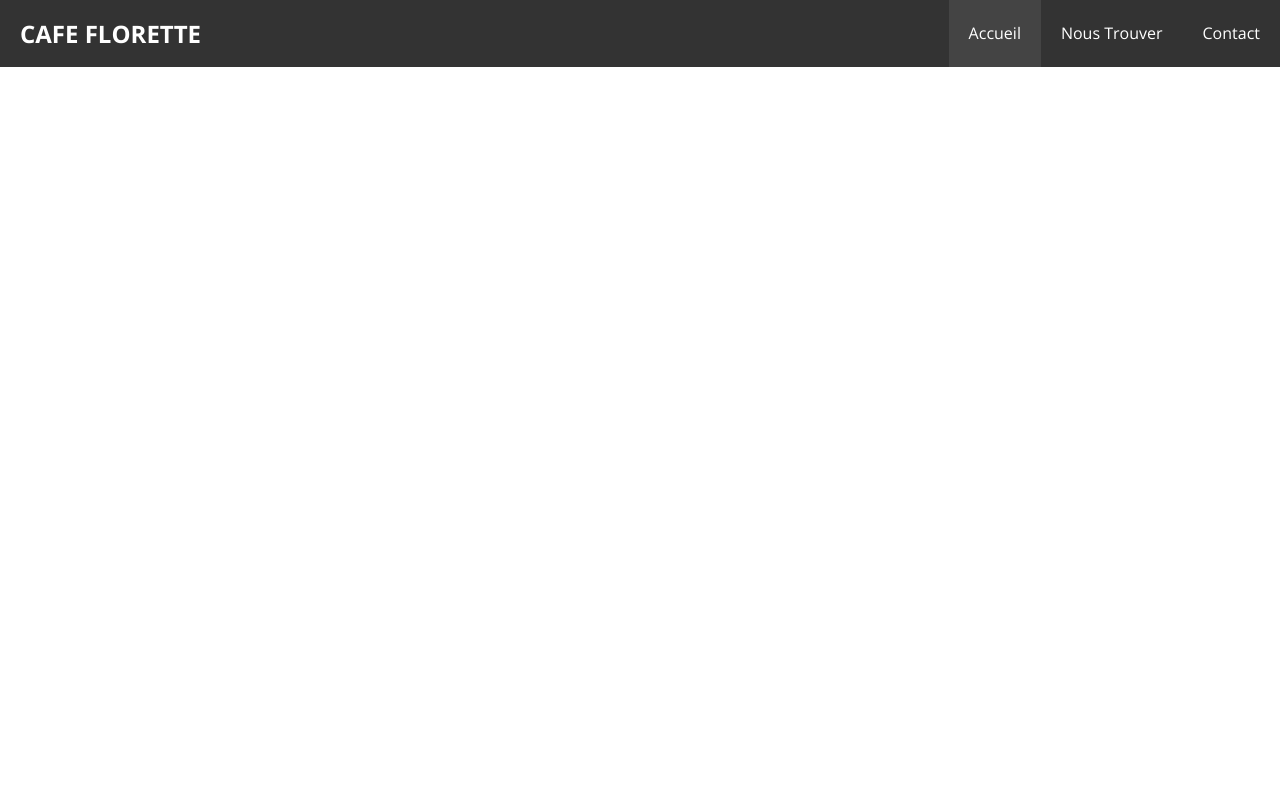
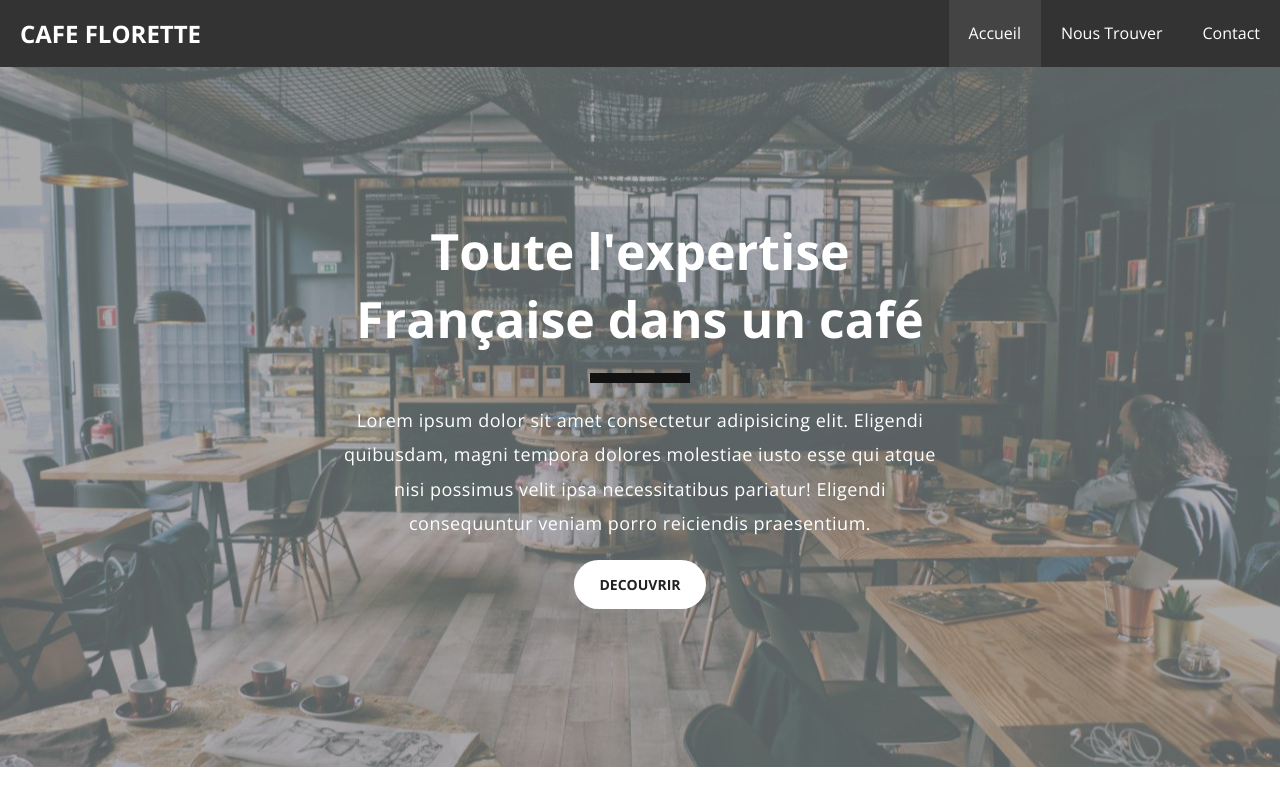
Before and after one commit to Jo-na-than/CafeFlorette, a plain HTML site: page index.html in a window 1280 px wide. Drawn offline with nearby package versions, Linux system fonts and the light colour scheme.

```diff
--- a/index.html
+++ b/index.html
@@ -24,6 +24,16 @@
                 </ul>
             </nav>
         </header>
+        <section class="vp">
+            <div class="vp-content">
+                <h1>Toute l'expertise Française dans un café</h1>
+                <div class="separator"></div>
+                    <p>
+                        Lorem ipsum dolor sit amet consectetur adipisicing elit. Eligendi quibusdam, magni tempora dolores molestiae iusto esse qui atque nisi possimus velit ipsa necessitatibus pariatur! Eligendi consequuntur veniam porro reiciendis praesentium.
+                    </p>
+                    <a href="./where.html" class="btn btn-primary my-10">DECOUVRIR</a>
+            </div>
+        </section>
     </body>
 
 </html>
--- a/style.css
+++ b/style.css
@@ -19,9 +19,43 @@ h3 {
   margin-bottom: 20px;
 }
 
+p {
+  margin-bottom: 10px;
+}
+
 a {
   color: #222;
   text-decoration: none;
+}
+
+.separator {
+  margin: 20px auto;
+  background: #111;
+  height: 10px;
+  width: 100px;
+}
+
+.btn {
+  display: inline-block;
+  padding: 15px 25px;
+  border-radius: 30px;
+  font-weight: 700;
+  font-size: 14px;
+}
+
+.btn-primary {
+  background: white;
+  color: #222;
+}
+
+.btn-primary:hover {
+  background: #222;
+  color: white;
+}
+
+.my-10 {
+  margin-top: 10px;
+  margin-bottom: 10px;
 }
 
 /* header */
@@ -64,3 +98,30 @@ header nav h1 a {
 .active {
   background: #444;
 }
+
+/* vp */
+
+.vp {
+  height: 700px;
+  background: url(./images/cafe1.jpg) center center;
+  background-size: cover;
+  text-align: center;
+}
+
+.vp-content {
+  max-width: 600px;
+  padding-top: 150px;
+  color: white;
+  display: block;
+  margin: auto;
+}
+
+.vp-content h1 {
+  font-size: 50px;
+}
+
+.vp-content p {
+  font-size: 18px;
+  letter-spacing: 0.5px;
+  line-height: 1.9em;
+}
```
